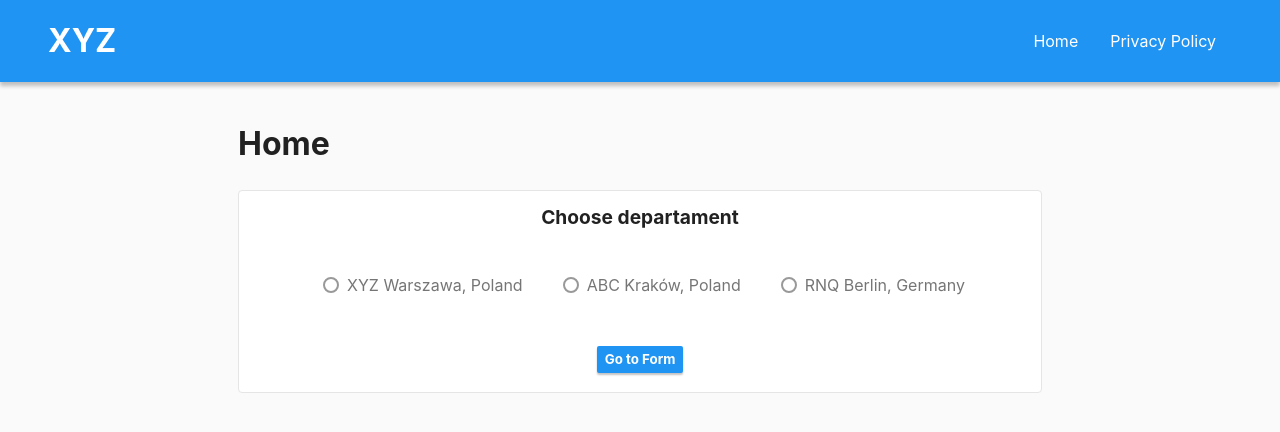
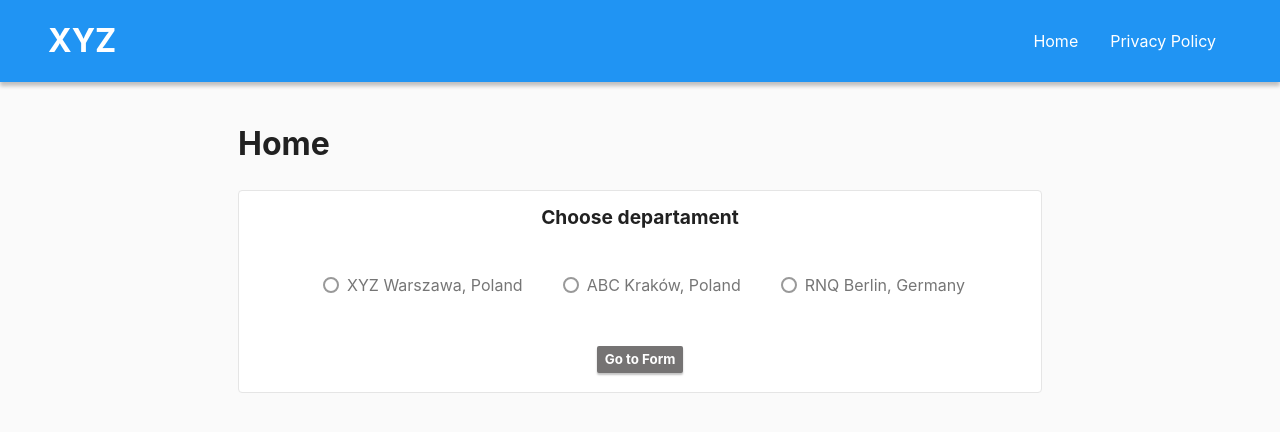
Before and after one commit to paweljakubwojcik/xyz-contact-form, a React (Create React App) app: page / in a window 1280 px wide. Shown: the top 432 px of the page. Built offline with nearby package versions, Linux system fonts and the light colour scheme.

Commit message:
fixed disabled state

```diff
--- a/src/components/Button.tsx
+++ b/src/components/Button.tsx
@@ -4,8 +4,14 @@ type ExtendedButtonProps = { disabled?: boolean }
 type ButtonProps = StyledComponentProps<'button', DefaultTheme, ExtendedButtonProps, never>
 
 export default function Button({ children, type = 'button', disabled, ...props }: ButtonProps) {
+    console.log(disabled)
     return (
-        <StyledButton type={type} tabIndex={disabled ? -1 : undefined} {...props}>
+        <StyledButton
+            type={type}
+            tabIndex={disabled ? -1 : undefined}
+            disabled={disabled}
+            {...props}
+        >
             {children}
         </StyledButton>
     )
@@ -25,4 +31,6 @@ const StyledButton = styled.button<ExtendedButtonProps>`
     border-radius: 2px;
 
     ${(props) => (props.disabled ? 'cursor: default; pointer-events: none;' : '')};
+
+    transition: background-color 0.3s;
 `
```
